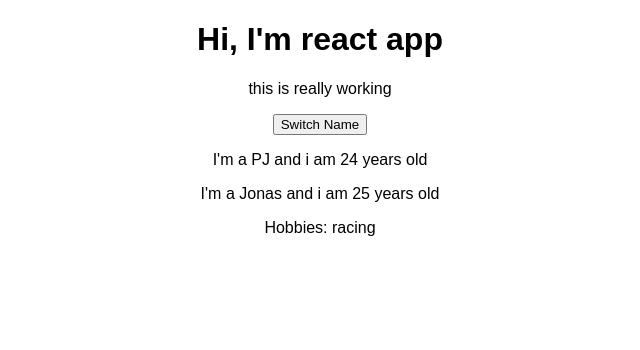
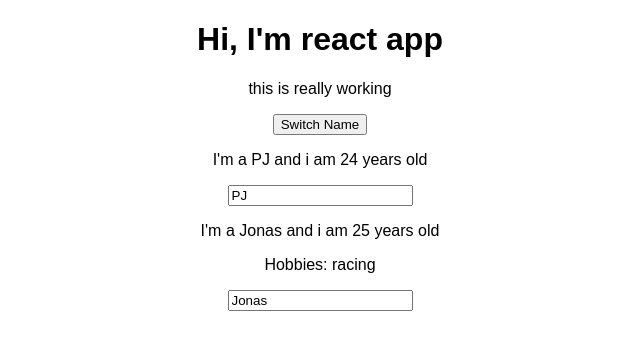
Before and after one commit to pjblitz86/ReactTrainingProjects, a React (Create React App) app in the folder udemy-max-tutorials/: page / in a window 1280 px wide. Shown: the top 350 px of the page, without its empty margins (320-960 px from the left). Built offline with nearby package versions, Linux system fonts and the light colour scheme.

Commit message:
added 2 way binding

```diff
--- a/udemy-max-tutorials/src/App.js
+++ b/udemy-max-tutorials/src/App.js
@@ -14,6 +14,12 @@
     });
   };
 
+  nameChangeHandler = event => {
+    this.setState({
+      persons: [{ name: 'Paul', age: 25 }, { name: event.target.value, age: 27 }]
+    });
+  };
+
   render() {
     return (
       <div className="App">
@@ -27,6 +33,7 @@
           name={this.state.persons[1].name}
           age={this.state.persons[1].age}
           click={this.switchNameHandler.bind(this, 'Max')}
+          changed={this.nameChangeHandler}
         >
           Hobbies: racing
         </Person>
--- a/udemy-max-tutorials/src/Person/Person.js
+++ b/udemy-max-tutorials/src/Person/Person.js
@@ -8,6 +8,7 @@
         I'm a {props.name} and i am {props.age} years old
       </p>
       <p>{props.children}</p>
+      <input type="text" onChange={props.changed} value={props.name} />
     </div>
   );
 };
```
Also changed, not shown: udemy-max-tutorials/package.json (line endings or trailing spaces).
